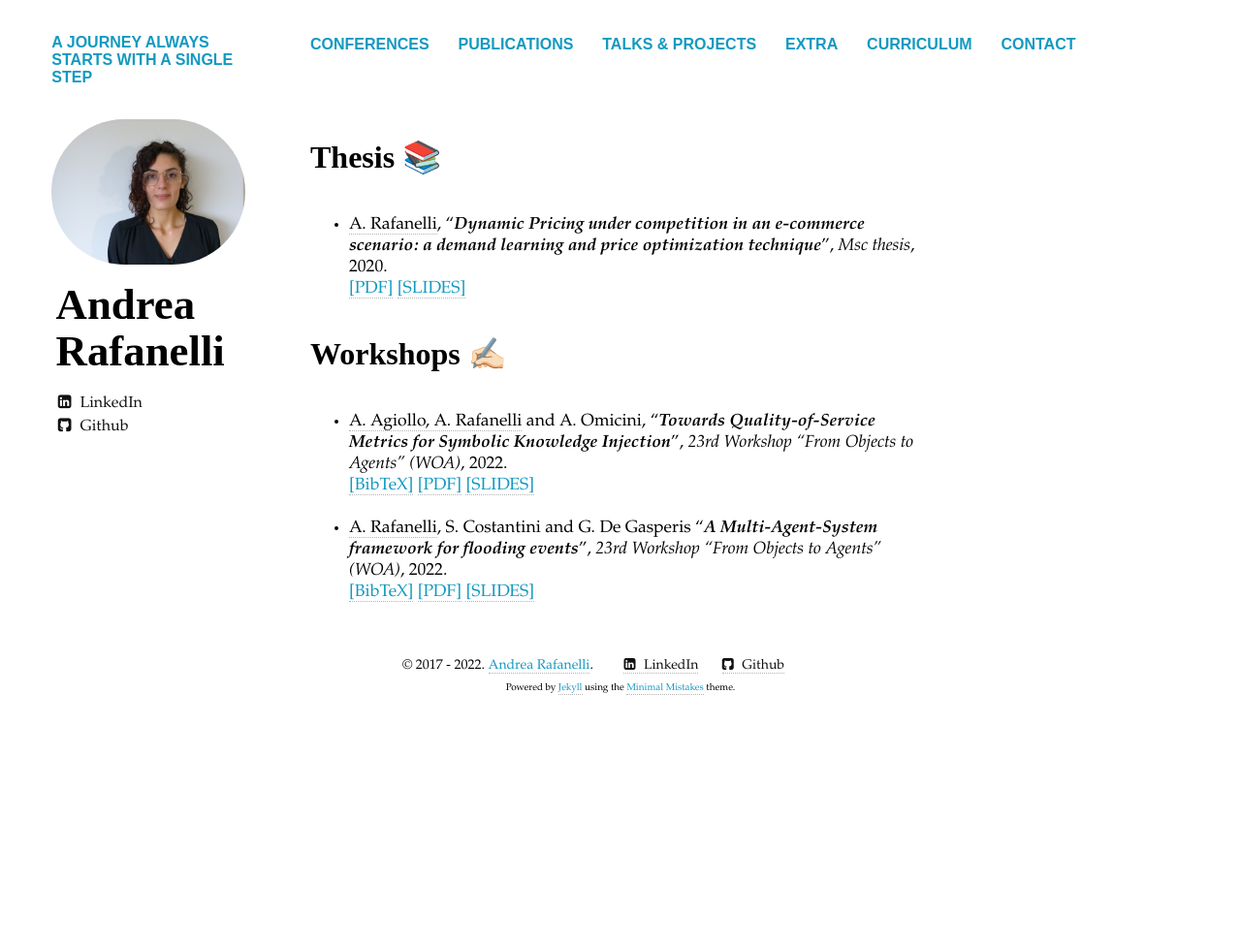
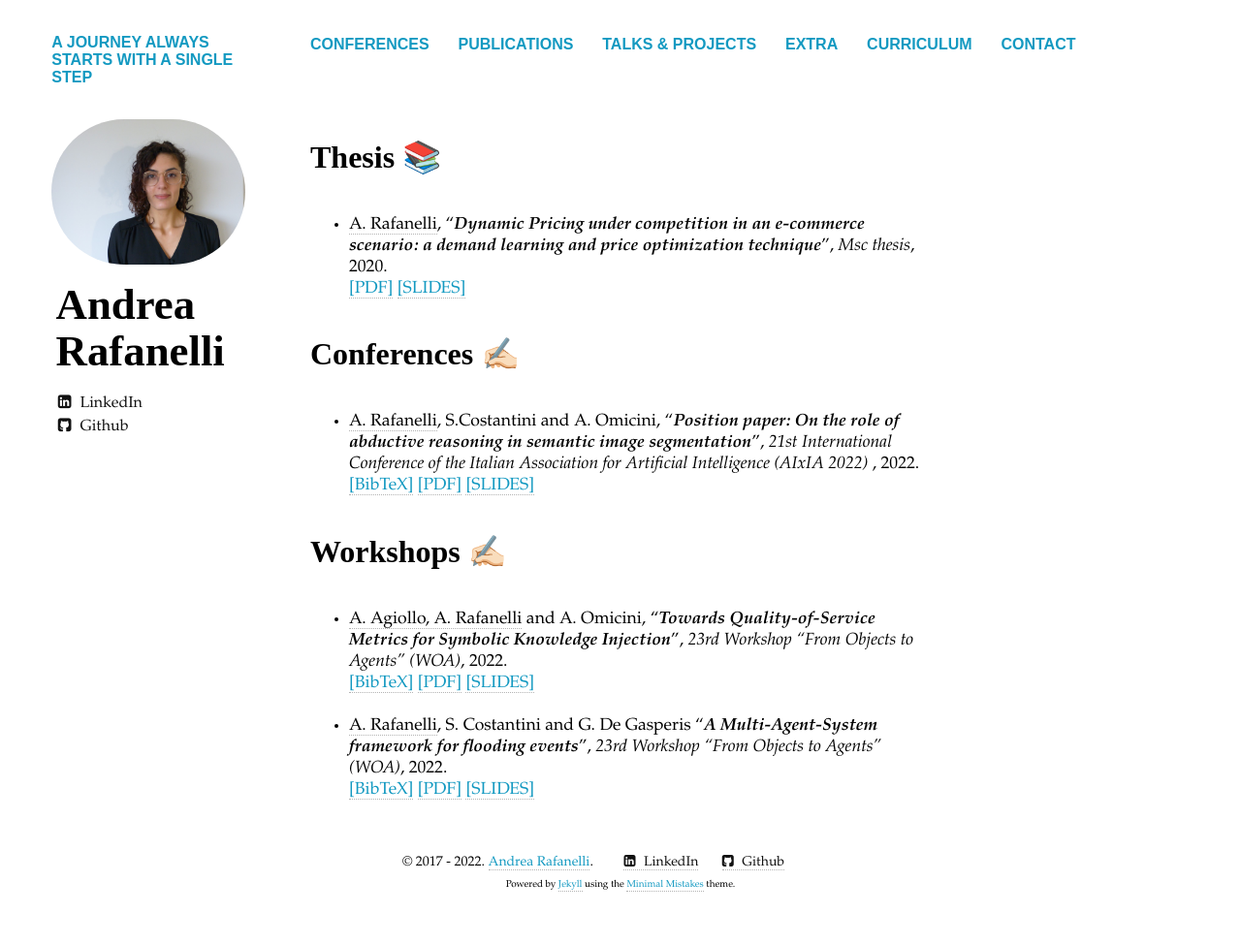
Before and after one commit to aaaaands/andreeea.github.io, a Jekyll site: the page built from publications.md, in a window 1280 px wide. Shown: the whole page at 97% size. Built offline with Jekyll 4.4.1, drawn with Linux system fonts in a browser that asks for light colours; nearby versions of some CDN libraries; before the commit the page ends 900 px from its top, so only the background shows below that.

Commit message:
Update publications.html

```diff
--- a/_layouts/publications.html
+++ b/_layouts/publications.html
@@ -97,6 +97,35 @@ div.bibtex pre { font-size: 75%; overflow: auto;  width: 100%; padding: 0em 0em;
 	</li>
 	<br>
 	    </ul>
+	    <h1> Conferences ✍🏻</h1>
+	    <br>
+<!-- Generated from JabRef by PubList by Truong Nghiem at 09:38 on 2017.02.07. -->
+<ul class="biblist" style="margin-top:-2px;">
+	<!-- Item: rafanelliAixia22 -->
+	<li >
+	<span class="authorme">A. Rafanelli</span>, S.Costantini and A. Omicini,
+	&ldquo;<b><em>Position paper: On the role of abductive reasoning in semantic image segmentation</em></b>&rdquo;,
+	<i>21st International Conference of the Italian Association for Artificial Intelligence (AIxIA 2022) </i>, 2022.
+	<br>
+	<a href="javascript:toggleBibtex('rafanelliAixia22')">[BibTeX]</a>
+
+	<a href="/publications/2022/aixia22.pdf">[PDF]</a>
+
+        <a href="/publications/2022/aixia22Slides.pdf">[SLIDES]</a>
+
+	<div id="bib_rafanelliWOA22" class="bibtex noshow">
+	<pre>
+	@article{aixia2022,
+	author = {Rafanelli, Andrea and Costantini, Stefania and Omicini, Andrea},
+	booktitle = {21st International Conference of the Italian Association for Artificial Intelligence (AIxIA 2022) },
+	publisher = {Sun SITE Central Europe, RWTH Aachen University},
+	series = {CEUR Workshop Proceedings},
+	subseries = {AIxIA Series},
+	title = {Position paper: On the role of abductive reasoning in semantic image segmentation},
+	}
+	</li>
+	<br>
+	    </ul>
 	    <h1> Workshops ✍🏻</h1>
 	    <br>
 <!-- Generated from JabRef by PubList by Truong Nghiem at 09:38 on 2017.02.07. -->
```
